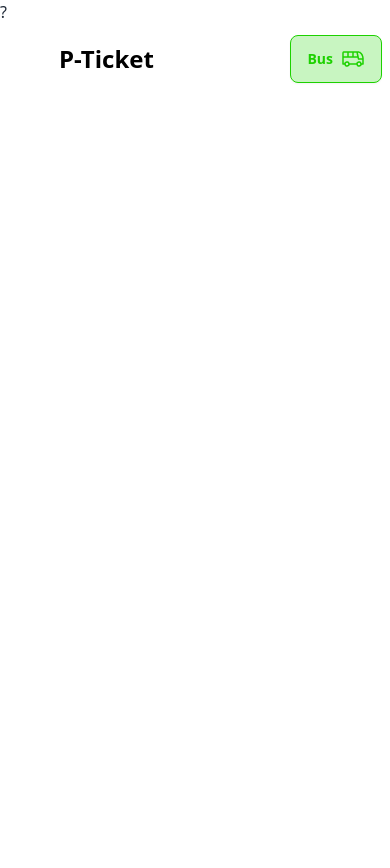
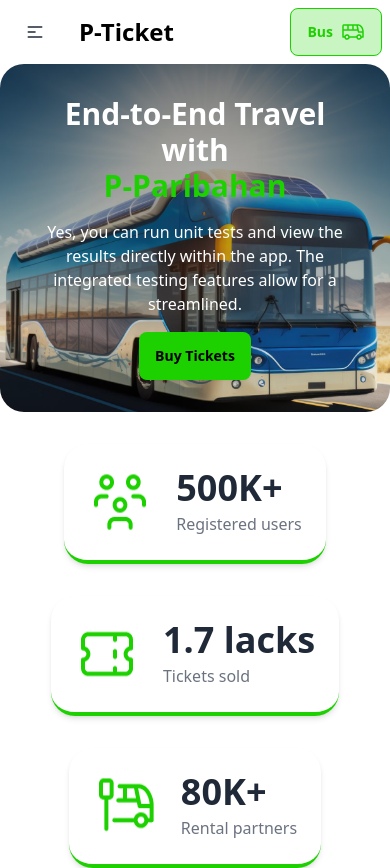
Before and after one commit to sanjidanahar/smart-ticketing-ass5-, a plain HTML site: page index.html in a window 390 px wide. Before the commit the page ends 844 px from the top, so only its background shows below. Drawn offline with nearby package versions, Linux system fonts and the light colour scheme.

Commit message:
banner added

```diff
--- a/index.html
+++ b/index.html
@@ -22,40 +22,115 @@
 <body>
 
     <!-- header section -->
-    ?<header>
+    <header>
 
         <!-- navbar section -->
 
         <nav class="navbar bg-base-100 lg:mb-8">
             <div class="navbar-start">
-                <div class="dropdown">
-                    <div tabindex="0" role="button" class="btn btn-ghost">
-
-                    </div>
-                    <ul tabindex="0" class="menu menu-sm dropdown-content mt-3 z-[1] p-2 shadow bg-base-100 rounded-box w-52">
-                        <li><a href="">Home</a></li>
-                        <li><a href="">About</a></li>
-                        <li><a href="">Destination</a></li>
-                        <li><a href="">Search</a></li>
-                    </ul>
+              <div class="dropdown">
+                <div tabindex="0" role="button" class="btn btn-ghost lg:hidden">
+                  <svg
+                    xmlns="http://www.w3.org/2000/svg"
+                    class="h-5 w-5"
+                    fill="none"
+                    viewBox="0 0 24 24"
+                    stroke="currentColor"
+                  >
+                    <path
+                      stroke-linecap="round"
+                      stroke-linejoin="round"
+                      stroke-width="2"
+                      d="M4 6h16M4 12h8m-8 6h16"
+                    />
+                  </svg>
                 </div>
-                <a class="btn btn-ghost lg:text-5xl text-2xl text-black font-bold">P-Ticket</a>
+                <ul
+                  tabindex="0"
+                  class="menu menu-sm dropdown-content mt-3 z-[1] p-2 shadow bg-base-100 rounded-box w-52"
+                >
+                  <li><a>Home</a></li>
+                  <li><a>About</a></li>
+                  <li><a>Destination</a></li>
+                  <li><a>Search</a></li>
+                </ul>
+              </div>
+              <a class="btn btn-ghost lg:text-5xl text-2xl text-black font-bold"
+                >P-Ticket</a
+              >
             </div>
             <div class="navbar-center hidden lg:flex">
-                <ul class="menu menu-horizontal px-1">
-                    <li><a href="">Home</a></li>
-                    <li><a href="">About</a></li>
-                    <li><a href="">Destination</a></li>
-                    <li><a href="">Search</a></li>
-                </ul>
+              <ul class="menu menu-horizontal px-1">
+                <li><a>Home</a></li>
+                <li><a>About</a></li>
+                <li><a>Destination</a></li>
+                <li><a>Search</a></li>
+              </ul>
             </div>
             <div class="navbar-end">
-                <a class="btn text-[#1DD100] bg-[#c8f5c1] border border-[#1DD100]">Bus
-                  <img src="images/bus-icon.png" alt="">
+              <a class="btn text-[#1DD100] bg-[#c8f5c1] border border-[#1DD100]"
+                >Bus <img src="images/bus-icon.png"
+              /></a>
+            </div>
+          </nav>
+
+
+        <!-- banner section -->
+        <div>
+            <div
+              class="bg-[url('images/banner.png')] flex items-center justify-center lg:p-24 p-8 text-center bg-no-repeat bg-cover bg-center rounded-3xl"
+            >
+              <div class="flex flex-col justify-center items-center lg:gap-8 gap-4">
+                <h2 class="lg:text-5xl text-3xl text-white font-bold">
+                  End-to-End Travel with
+                  <span class="text-[#1DD100] lg:mt-6 block drop-shadow-2xl"
+                    >P-Paribahan</span
+                  >
+                </h2>
+                <p class="text-white lg:w-3/4">
+                    Yes, you can run unit tests and view the results directly within the app. The
+                    integrated testing features allow for a streamlined.
+                </p>
+                <a
+                  class="btn text-black bg-[#1DD100] w-fit border-none"
+                  href="#main"
+                >
+                  Buy Tickets
                 </a>
+              </div>
             </div>
-
-        </nav>
+            <div
+              class="flex flex-row flex-wrap items-center justify-center lg:-translate-y-1/2 gap-8 mt-8 lg:m-0"
+            >
+              <div
+                class="bg-white shadow-md border-b-4 border-[#1DD100] flex flex-row gap-6 p-6 rounded-3xl"
+              >
+                <img src="images/people.png" />
+                <div>
+                  <h2 class="text-4xl font-bold mb-1">500K+</h2>
+                  <p class="text-gray-500">Registered users</p>
+                </div>
+              </div>
+              <div
+                class="bg-white shadow-md border-b-4 border-[#1DD100] flex flex-row gap-6 p-6 rounded-3xl"
+              >
+                <img src="images/ticket-cupon.png" />
+                <div>
+                  <h2 class="text-4xl font-bold mb-1">1.7 lacks</h2>
+                  <p class="text-gray-500">Tickets sold</p>
+                </div>
+              </div>
+              <div
+                class="bg-white shadow-md border-b-4 border-[#1DD100] flex flex-row gap-6 p-6 rounded-3xl"
+              >
+                <img src="images/stoppage.png" />
+                <div>
+                  <h2 class="text-4xl font-bold mb-1">80K+</h2>
+                  <p class="text-gray-500">Rental partners</p>
+                </div>
+              </div>
+            </div>
+          </div>
     </header>
 </body>
 
```
